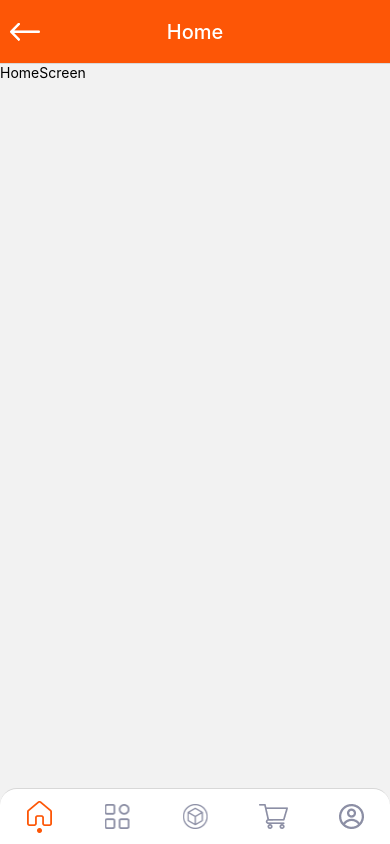
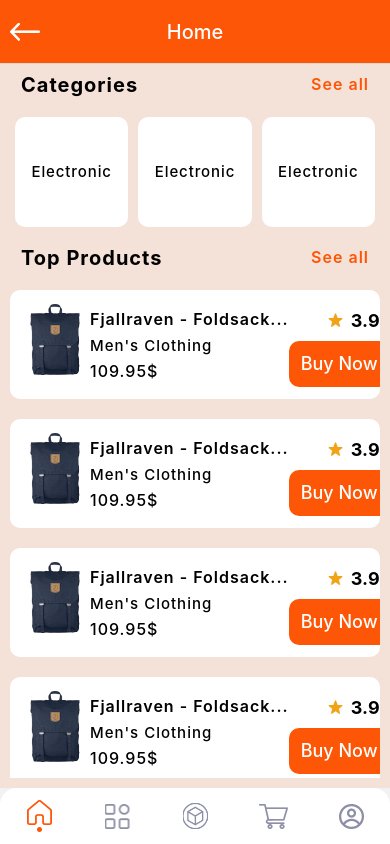
Before and after one commit to htahrawi/Ecommerce_RN_App, a React Native app: screen /main in a window 390 px wide. Built offline with nearby package versions, Linux system fonts and the light colour scheme.

Commit message:
create a static home screen relates #10

```diff
--- /dev/null
+++ b/src/components/CustomProductItem.js
@@ -0,0 +1,104 @@
+import {Dimensions, Image, StyleSheet, Text, View} from 'react-native';
+import React from 'react';
+import Colors from '../theme/Colors';
+import CustomButton from './CustomButton';
+
+const {width, height} = Dimensions.get('window');
+
+const CustomProductItem = () => {
+  return (
+    <View style={styles.topProductsContainer}>
+      <View style={styles.productContainer}>
+        <Image
+          source={require('../assets/images/product.png')}
+          style={styles.productImage}
+          resizeMode="contain"
+        />
+        <View style={styles.productInfoContainer}>
+          <Text numberOfLines={1} style={styles.productTitle}>
+            Fjallraven - Foldsack...
+          </Text>
+          <Text style={styles.categoryOfProduct}>Men's Clothing</Text>
+          <Text style={styles.price}>109.95$</Text>
+        </View>
+        <View>
+          <View style={styles.rateContainer}>
+            <Image
+              source={require('../assets/icons/star.png')}
+              style={styles.starIcon}
+              resizeMode="contain"
+            />
+            <Text style={styles.rate}>3.9</Text>
+          </View>
+          <CustomButton
+            title={'Buy Now'}
+            myBtnStyle={{width: '100%', height: height*.055, padding: 12 }}
+            myTxtStyle={{fontWeight: '500', fontSize: 18, alignSelf: 'center'}}
+            onPress= {()=>{}}
+          />
+        </View>
+      </View>
+    </View>
+  );
+};
+
+export default CustomProductItem;
+
+const styles = StyleSheet.create({
+  // Product Styling
+  topProductsContainer: {
+    backgroundColor: Colors.white,
+    borderRadius: 10,
+    paddingVertical: 10,
+    paddingHorizontal: 10,
+    marginTop: 20,
+  },
+  productContainer: {
+    flexDirection: 'row',
+  },
+  productImage: {
+    width: 50,
+    height: 80,
+    marginHorizontal: 10,
+  },
+  productInfoContainer: {
+    paddingVertical: 10,
+  },
+  productTitle: {
+    color: Colors.black,
+    fontSize: 16,
+    fontWeight: '600',
+    lineHeight: 18,
+    letterSpacing: 1,
+  },
+  categoryOfProduct: {
+    fontSize: 15,
+    fontWeight: '500',
+    letterSpacing: 1,
+    marginTop: 8,
+  },
+  price: {
+    fontSize: 16,
+    fontWeight: '500',
+    color: Colors.black,
+    letterSpacing: 1,
+    lineHeight: 16,
+    marginTop: 8,
+  },
+  rateContainer: {
+    flexDirection: 'row',
+    alignItems: 'center',
+    padding: 10,
+    justifyContent: 'flex-end',
+  },
+  starIcon: {
+    width: 15,
+    height: 15,
+    marginRight: 8,
+  },
+  rate: {
+    fontSize: 18,
+    fontWeight: 'bold',
+    color: Colors.black,
+  },
+});
--- a/src/components/index.js
+++ b/src/components/index.js
@@ -1,2 +1,3 @@
 export {default as CustomButton} from './CustomButton';
 export {default as CustomInput} from './CustomInput';
+export {default as CustomProductItem} from './CustomProductItem';
--- a/src/navigation/TabNavigator.js
+++ b/src/navigation/TabNavigator.js
@@ -35,7 +35,8 @@
           backgroundColor: Colors.white,
           height: 56,
           elevation: 5,
-          shadowColor: Colors.black,
+          borderWidth: 0,
+          // opacity:
         },
         headerShown: true,
         headerStyle: {
@@ -50,7 +51,7 @@
         headerLeft: () => (
           <TouchableOpacity
             onPress={() => {
-              //   props.navigation.navigate('TabNavigator');
+              //   props.navigation.navigate('TabNavigaftor');
             }}>
             <Image
               source={require('../assets/icons/back.png')}
--- a/src/screens/main/HomeScreen/HomeScreen.js
+++ b/src/screens/main/HomeScreen/HomeScreen.js
@@ -1,16 +1,169 @@
-import { StatusBar, StyleSheet, Text, View } from 'react-native'
-import React from 'react'
+import {
+  Dimensions,
+  FlatList,
+  Image,
+  ScrollView,
+  StatusBar,
+  StyleSheet,
+  Text,
+  Touchable,
+  TouchableOpacity,
+  View,
+} from 'react-native';
+import React from 'react';
 import Colors from '../../../theme/Colors';
+import {CustomButton, CustomProductItem} from '../../../components';
+
+const {width, height} = Dimensions.get('window');
 
 const HomeScreen = () => {
   return (
-    <View>
+    <View style={styles.container}>
       <StatusBar backgroundColor={Colors.primary} />
-      <Text>HomeScreen</Text>
+      {/* Categories Container */}
+      <View style={styles.topTitleContainer}>
+        <Text style={styles.title}>Categories</Text>
+        <TouchableOpacity>
+          <Text style={styles.seeAll}>See all</Text>
+        </TouchableOpacity>
+      </View>
+      <View style={styles.categoriesContainer}>
+        <View style={styles.catergory}>
+          <Text style={styles.categoryName}>Electronic</Text>
+        </View>
+        <View style={styles.catergory}>
+          <Text style={styles.categoryName}>Electronic</Text>
+        </View>
+        <View style={styles.catergory}>
+          <Text style={styles.categoryName}>Electronic</Text>
+        </View>
+      </View>
+      {/* Products Container */}
+      <View style={styles.topTitleContainer}>
+        <Text style={styles.title}>Top Products</Text>
+        <TouchableOpacity>
+          <Text style={styles.seeAll}>See all</Text>
+        </TouchableOpacity>
+      </View>
+      <ScrollView
+        showsVerticalScrollIndicator={false}
+      >
+        <CustomProductItem />
+        <CustomProductItem />
+        <CustomProductItem />
+        <CustomProductItem />
+        <CustomProductItem />
+        <CustomProductItem />
+      </ScrollView>
     </View>
   );
-}
+};
 
-export default HomeScreen
+export default HomeScreen;
 
-const styles = StyleSheet.create({})
+const styles = StyleSheet.create({
+  container: {
+    backgroundColor: Colors.secondry,
+    width: '100%',
+    height: '100%',
+    padding: 10,
+  },
+  topTitleContainer: {
+    flexDirection: 'row',
+    justifyContent: 'space-between',
+    paddingHorizontal: 11,
+  },
+  title: {
+    fontSize: 20,
+    color: Colors.black,
+    fontWeight: '700',
+    lineHeight: 23,
+    letterSpacing: 1,
+  },
+  seeAll: {
+    color: Colors.primary,
+    fontWeight: '600',
+    lineHeight: 20,
+    letterSpacing: 1,
+    fontSize: 16,
+  },
+  // Categories Style
+  categoriesContainer: {
+    paddingVertical: 20,
+    flexDirection: 'row',
+    justifyContent: 'center',
+  },
+  catergory: {
+    flex: 1,
+    padding: 10,
+    backgroundColor: Colors.white,
+    height: height * 0.13,
+    borderRadius: 10,
+    marginHorizontal: 5,
+    justifyContent: 'center',
+    alignItems: 'center',
+  },
+  categoryName: {
+    fontSize: 15,
+    color: Colors.black,
+    lineHeight: 19,
+    fontWeight: '500',
+    letterSpacing: 0.9,
+  },
+  // Product Styling
+  topProductsContainer: {
+    backgroundColor: Colors.white,
+    borderRadius: 10,
+    paddingVertical: 20,
+    paddingHorizontal: 10,
+    marginTop: 20,
+  },
+  productContainer: {
+    flexDirection: 'row',
+  },
+  productImage: {
+    width: 50,
+    height: 80,
+    marginHorizontal: 10,
+  },
+  productInfoContainer: {
+    paddingVertical: 10,
+  },
+  productTitle: {
+    color: Colors.black,
+    fontSize: 16,
+    fontWeight: '600',
+    lineHeight: 18,
+    letterSpacing: 1,
+  },
+  categoryOfProduct: {
+    fontSize: 15,
+    fontWeight: '500',
+    letterSpacing: 1,
+    marginTop: 3,
+  },
+  price: {
+    fontSize: 16,
+    fontWeight: '500',
+    color: Colors.black,
+    letterSpacing: 1,
+    lineHeight: 16,
+    marginTop: 4,
+  },
+  rateContainer: {
+    flexDirection: 'row',
+    alignItems: 'center',
+    padding: 10,
+    justifyContent: 'flex-end',
+  },
+  starIcon: {
+    width: 15,
+    height: 15,
+    marginRight: 10,
+  },
+  rate: {
+    fontSize: 17,
+    fontWeight: 'bold',
+    color: Colors.black,
+  },
+});
--- a/src/theme/Colors.js
+++ b/src/theme/Colors.js
@@ -1,11 +1,10 @@
 const colors = {
   primary: '#FD5606',
-  secondry: '#FE8E59',
-//   background: '#',
+  secondry: '#FE8E5929',
+  background: '#FE8E59',
   white: '#fff',
   black: '#000',
-  error: '#FF0000'
-
+  error: '#FF0000',
 };
 
 const gray = {
```
Also changed, not shown: src/assets/icons/star.png (added), src/assets/images/product.png (added).
